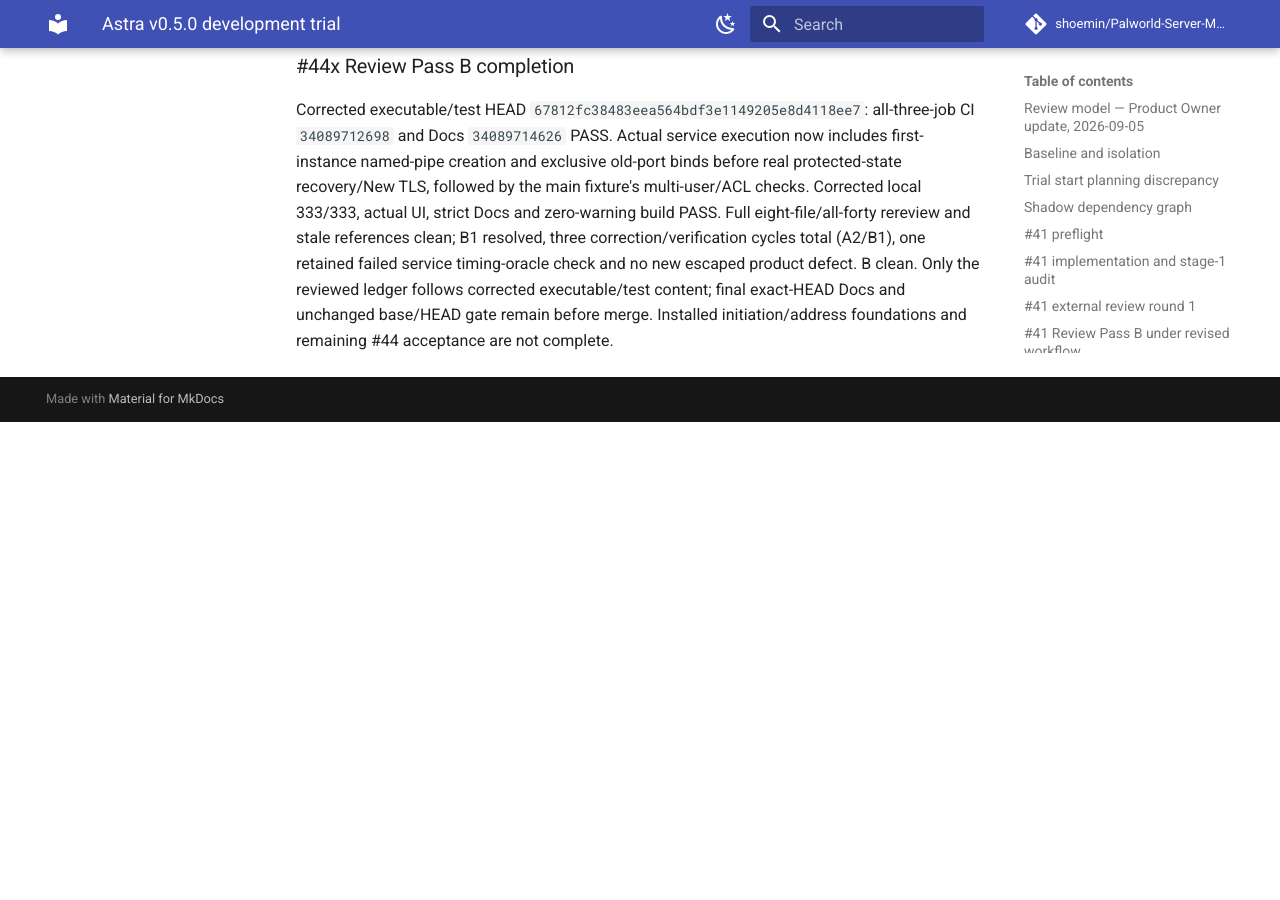
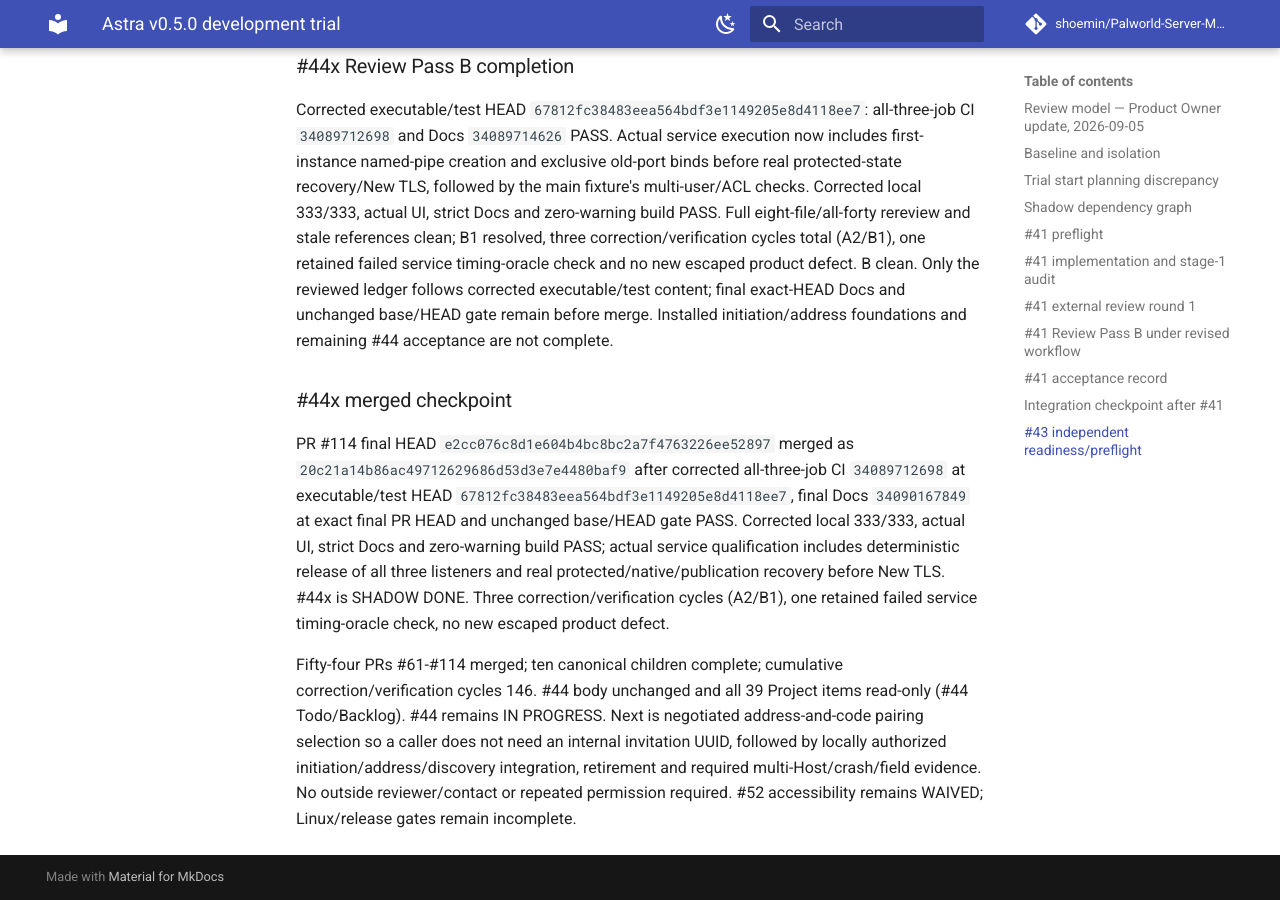
Before and after one commit to shoemin/Palworld-Server-Manager, an MkDocs documentation site: the page built from docs/experiments/astra-v0.5.0-trial.md, in a window 1280 px wide and 900 px high, scrolled down 212328 px. Built offline with MkDocs 1.6.1 and Material for MkDocs 9.7.7, drawn with Linux system fonts in a browser that asks for light colours; comment, search, counter and statistics services are not loaded; before the commit the page ends 212750 px from its top, so only the background shows below that; part of the change alters nothing that is shown.

```diff
--- a/docs/experiments/astra-v0.5.0-trial.md
+++ b/docs/experiments/astra-v0.5.0-trial.md
@@ -2290,3 +2290,10 @@ B rereview at corrected executable/test HEAD `67812fc38483eea564bdf3e1149205e8d4
 ### #44x Review Pass B completion
 
 Corrected executable/test HEAD `67812fc38483eea564bdf3e1149205e8d4118ee7`: all-three-job CI `34089712698` and Docs `34089714626` PASS. Actual service execution now includes first-instance named-pipe creation and exclusive old-port binds before real protected-state recovery/New TLS, followed by the main fixture's multi-user/ACL checks. Corrected local 333/333, actual UI, strict Docs and zero-warning build PASS. Full eight-file/all-forty rereview and stale references clean; B1 resolved, three correction/verification cycles total (A2/B1), one retained failed service timing-oracle check and no new escaped product defect. B clean. Only the reviewed ledger follows corrected executable/test content; final exact-HEAD Docs and unchanged base/HEAD gate remain before merge. Installed initiation/address foundations and remaining #44 acceptance are not complete.
+
+
+### #44x merged checkpoint
+
+PR #114 final HEAD `e2cc076c8d1e604b4bc8bc2a7f4763226ee52897` merged as `20c21a14b86ac49712629686d53d3e7e4480baf9` after corrected all-three-job CI `34089712698` at executable/test HEAD `67812fc38483eea564bdf3e1149205e8d4118ee7`, final Docs `34090167849` at exact final PR HEAD and unchanged base/HEAD gate PASS. Corrected local 333/333, actual UI, strict Docs and zero-warning build PASS; actual service qualification includes deterministic release of all three listeners and real protected/native/publication recovery before New TLS. #44x is SHADOW DONE. Three correction/verification cycles (A2/B1), one retained failed service timing-oracle check, no new escaped product defect.
+
+Fifty-four PRs #61-#114 merged; ten canonical children complete; cumulative correction/verification cycles 146. #44 body unchanged and all 39 Project items read-only (#44 Todo/Backlog). #44 remains IN PROGRESS. Next is negotiated address-and-code pairing selection so a caller does not need an internal invitation UUID, followed by locally authorized initiation/address/discovery integration, retirement and required multi-Host/crash/field evidence. No outside reviewer/contact or repeated permission required. #52 accessibility remains WAIVED; Linux/release gates remain incomplete.
```
